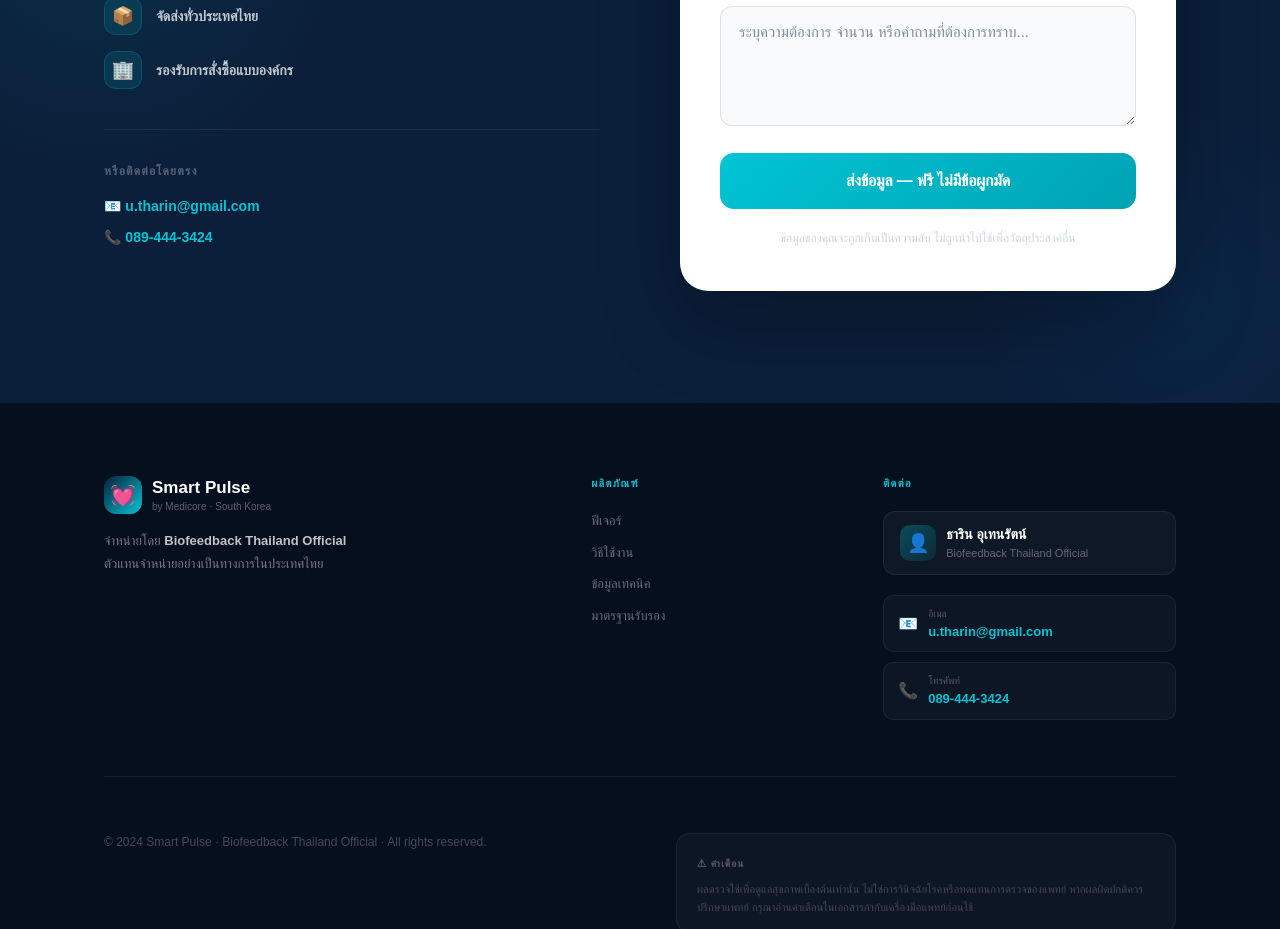
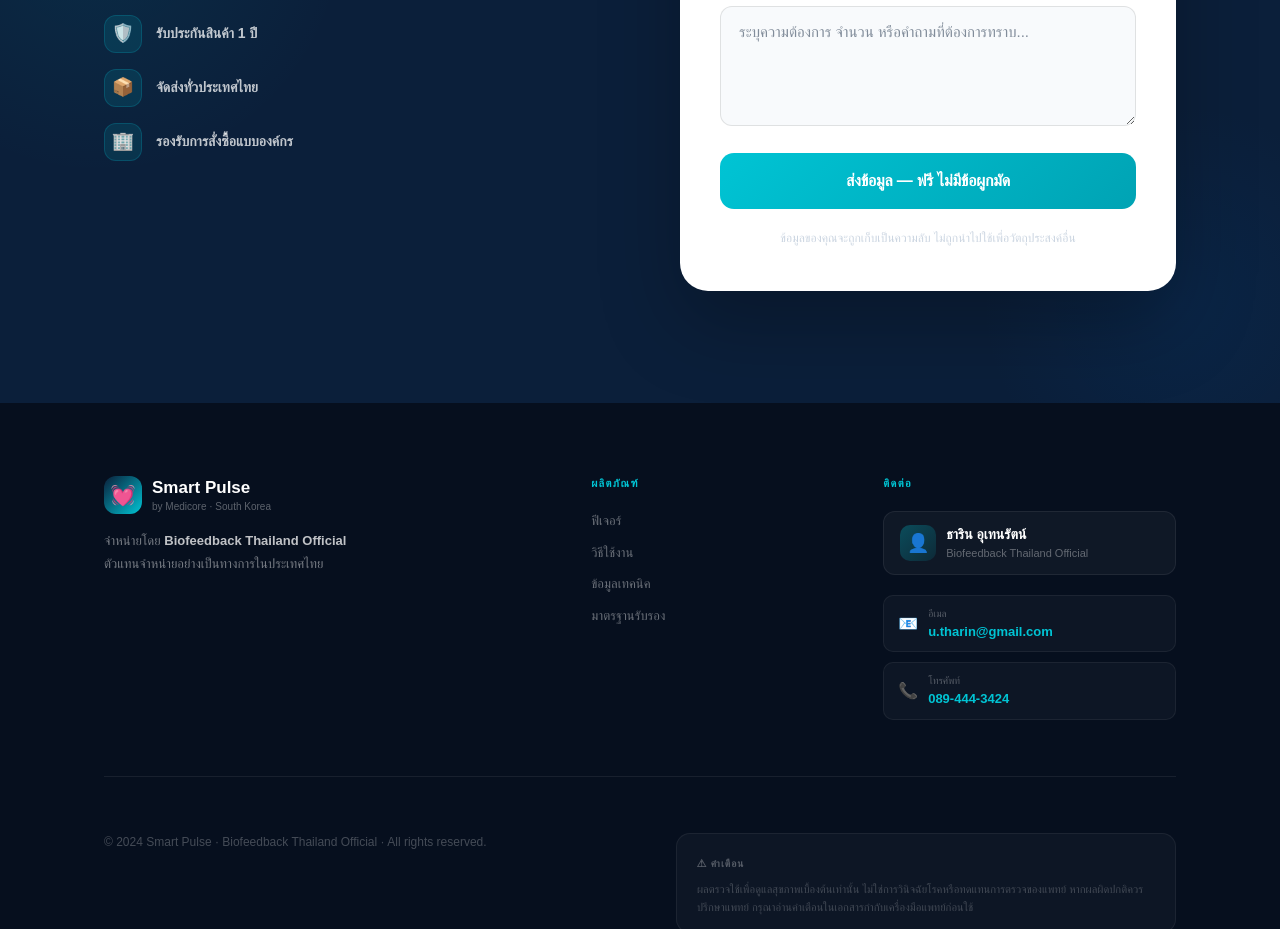
Before and after one commit to miraclemint/smartpulse-landing, a Next.js app: page / in a window 1280 px wide. Shown: the part 7320-8249 px from the top of the page. Built offline with nearby package versions, Linux system fonts and the light colour scheme; a web font is replaced by a local one.

Commit message:
Remove direct contact info from contact section

```diff
--- a/components/ContactSection.tsx
+++ b/components/ContactSection.tsx
@@ -105,23 +105,6 @@ export const ContactSection = () => {
               </motion.div>
             ))}
 
-            {/* Direct contact */}
-            <div style={{ marginTop: 40, paddingTop: 32, borderTop: '1px solid rgba(255,255,255,0.08)' }}>
-              <div style={{ fontSize: 12, fontWeight: 700, letterSpacing: '0.1em', textTransform: 'uppercase',
-                color: 'rgba(255,255,255,0.3)', marginBottom: 16 }}>หรือติดต่อโดยตรง</div>
-              <div style={{ display: 'flex', flexDirection: 'column', gap: 10 }}>
-                <a href="mailto:u.tharin@gmail.com"
-                  style={{ display: 'inline-flex', alignItems: 'center', gap: 10,
-                    fontSize: 14, fontWeight: 600, color: '#00C4D4' }}>
-                  📧 u.tharin@gmail.com
-                </a>
-                <a href="tel:+66894443424"
-                  style={{ display: 'inline-flex', alignItems: 'center', gap: 10,
-                    fontSize: 14, fontWeight: 600, color: '#00C4D4' }}>
-                  📞 089-444-3424
-                </a>
-              </div>
-            </div>
           </motion.div>
 
           {/* RIGHT — form */}
```
